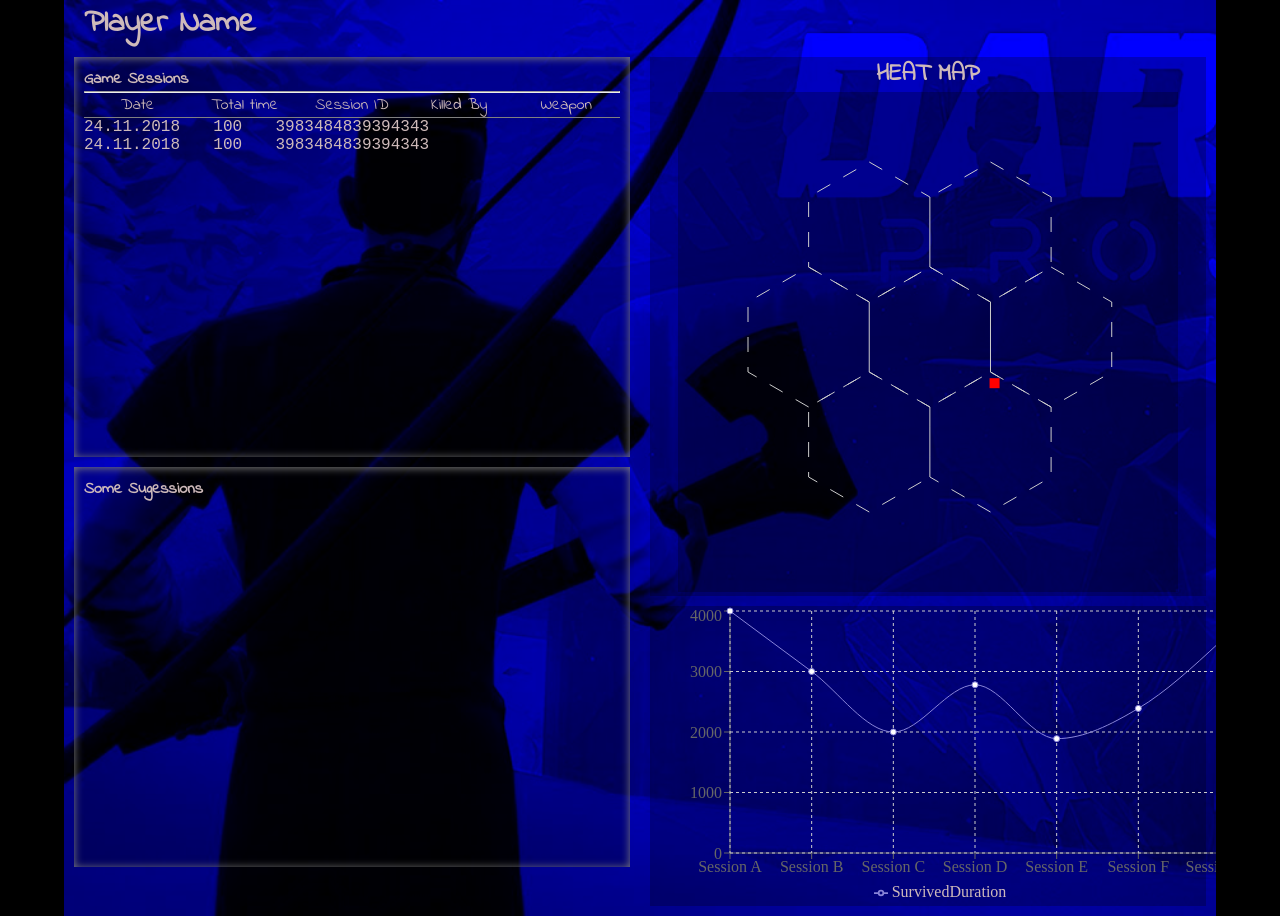
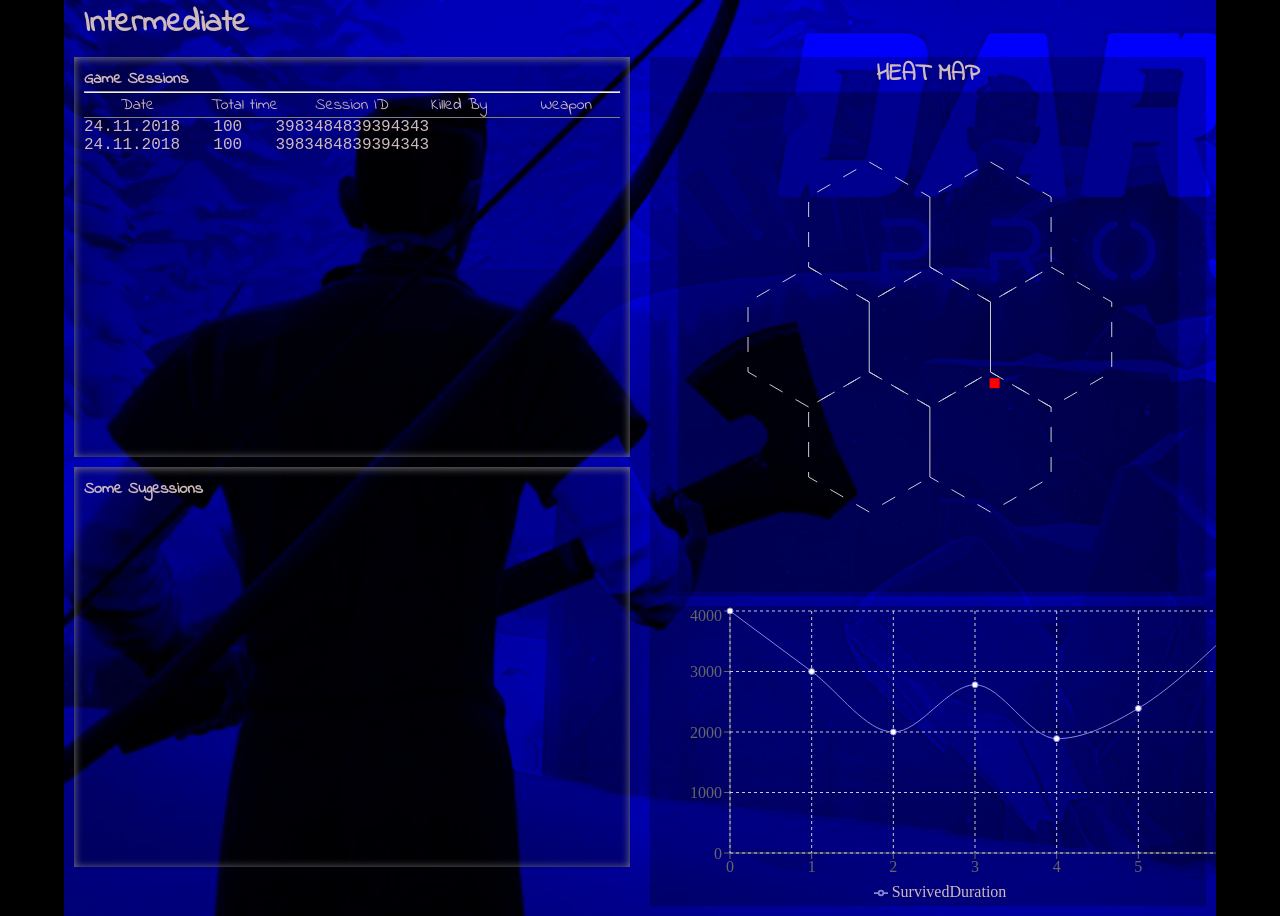
Before and after one commit to ChilledCitizen/reCoach, a React (Create React App) app in the folder client/: page / in a window 1280 px wide. Built offline with nearby package versions, Linux system fonts and the light colour scheme.

Commit message:
something

```diff
--- a/client/src/components/LayoutMain.js
+++ b/client/src/components/LayoutMain.js
@@ -13,7 +13,7 @@ class LayoutMain extends Component {
   render() {
     return (
       <div className="main-container">
-        <h2 className="title player-name">Player Name</h2>
+        <h2 className="title player-name">Intermediate</h2>
         <div className="left-container">
           <div className="title box">
             <p className="bold">Game Sessions</p>
--- a/client/src/containers/Chart.js
+++ b/client/src/containers/Chart.js
@@ -10,13 +10,13 @@ import {
 } from 'recharts';
 
 const data = [
-  { name: 'Session A', SurvivedDuration: 4000 },
-  { name: 'Session B', SurvivedDuration: 3000 },
-  { name: 'Session C', SurvivedDuration: 2000 },
-  { name: 'Session D', SurvivedDuration: 2780 },
-  { name: 'Session E', SurvivedDuration: 1890 },
-  { name: 'Session F', SurvivedDuration: 2390 },
-  { name: 'Session G', SurvivedDuration: 3490 }
+  { SurvivedDuration: 4000 },
+  { SurvivedDuration: 3000 },
+  { SurvivedDuration: 2000 },
+  { SurvivedDuration: 2780 },
+  { SurvivedDuration: 1890 },
+  { SurvivedDuration: 2390 },
+  { SurvivedDuration: 3490 }
 ];
 
 const Chart = () => (
@@ -26,7 +26,7 @@ const Chart = () => (
     data={data}
     margin={{ top: 5, right: 30, left: 20, bottom: 5 }}
   >
-    <XAxis dataKey="name" />
+    <XAxis/>
     <YAxis />
     <CartesianGrid strokeDasharray="3 3" />
     <Tooltip />
```
